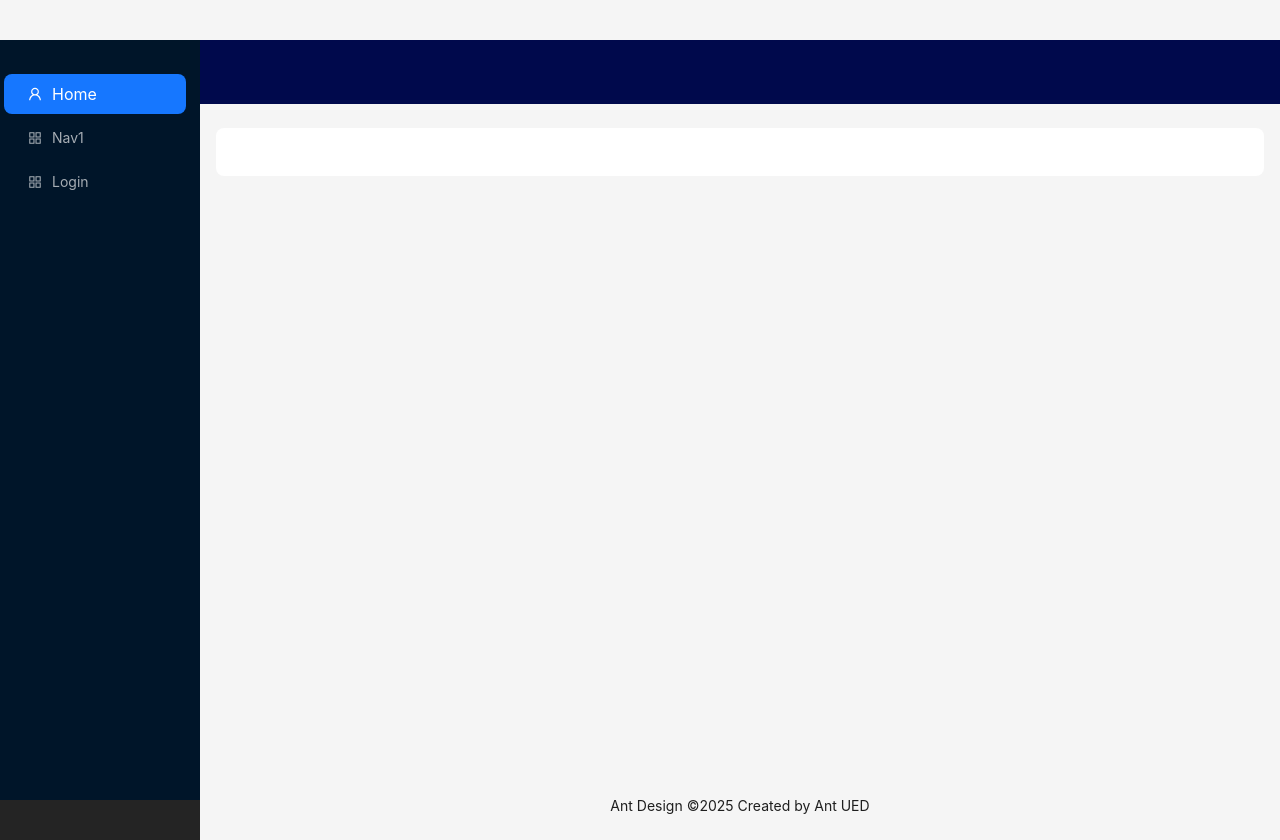
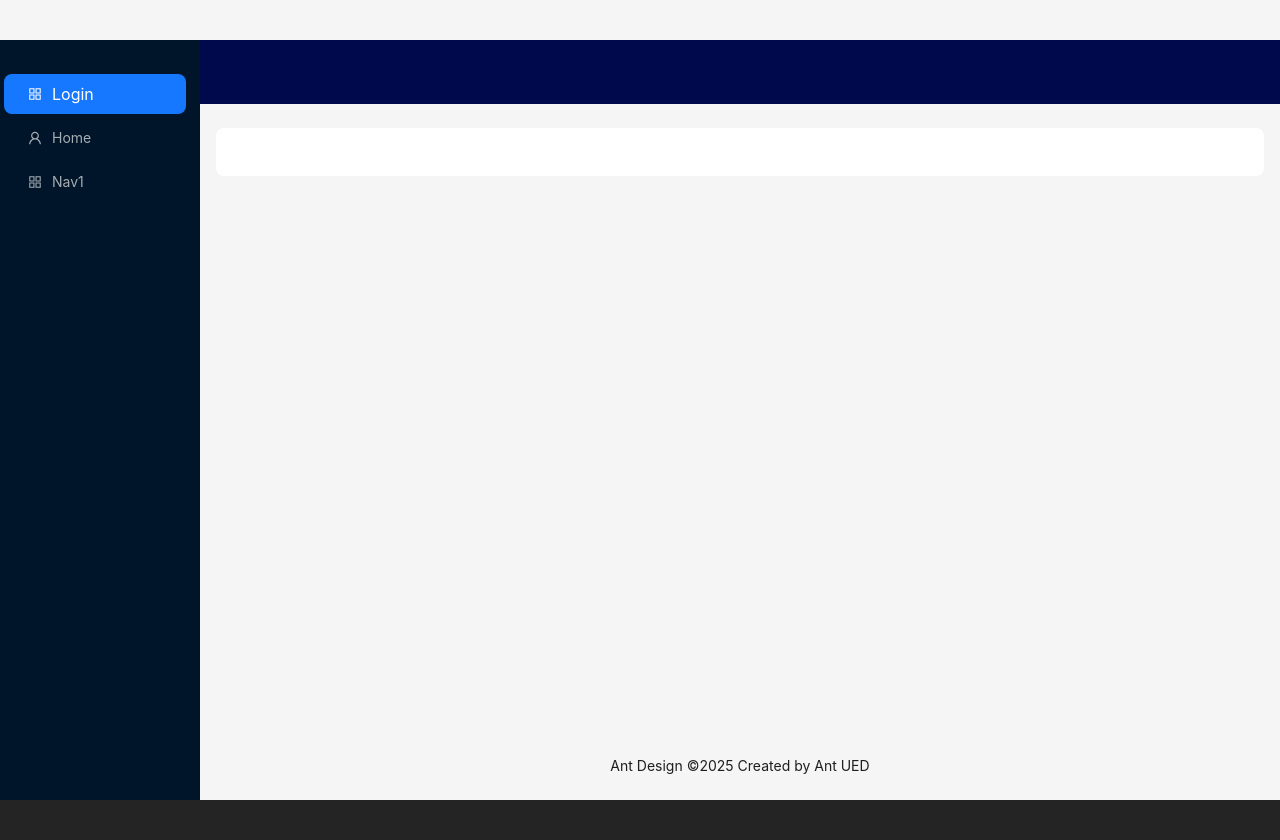
Before and after one commit to akaushik456/vite-app, a React (Vite) app: page /Dashboard in a window 1280 px wide. After the commit the page ends 800 px from the top, so only its background shows below. Built offline with nearby package versions, Linux system fonts and the light colour scheme.

Commit message:
add-form

```diff
--- a/src/components/dashboard.css
+++ b/src/components/dashboard.css
@@ -1,6 +1,4 @@
-.ant-layout.ant-layout-has-sider >.ant-layout{
-    min-height: 100vh;
-}
+
 
 .ant-layout-header{
     background: rgb(0 9 76) !important;
@@ -11,4 +9,5 @@
 }
 .ant-layout.ant-layout-has-sider{
     padding-top: 40px;
+    height: 100vh;
 }
--- a/src/components/dashboard.jsx
+++ b/src/components/dashboard.jsx
@@ -40,15 +40,16 @@ const App = () => {
         <Sider style={siderStyle}>
           <div className="demo-logo-vertical" />
           <Menu theme="dark" mode="inline" defaultSelectedKeys={['1']}>
-            <Menu.Item key="1" icon={<UserOutlined />}>
+          <Menu.Item key="1" icon={<AppstoreOutlined />}>
+              <Link to="/login">Login</Link>
+            </Menu.Item>
+            <Menu.Item key="3" icon={<UserOutlined />}>
               <Link to="/">Home</Link>
             </Menu.Item>
             <Menu.Item key="2" icon={<AppstoreOutlined />}>
               <Link to="/nav1">Nav1</Link>
             </Menu.Item>
-            <Menu.Item key="3" icon={<AppstoreOutlined />}>
-              <Link to="/login">Login</Link>
-            </Menu.Item>
+
           </Menu>
         </Sider>
 
--- a/src/index.css
+++ b/src/index.css
@@ -57,6 +57,3 @@ button:focus-visible {
 .ant-menu-dark .ant-menu-item-selected a{
   font-size: 16px !important;
 }
-.ant-layout.ant-layout-has-sider{
-  height: 100vh !important;
-}
```
Also changed, not shown: src/components/nav.css (line endings or trailing spaces).
